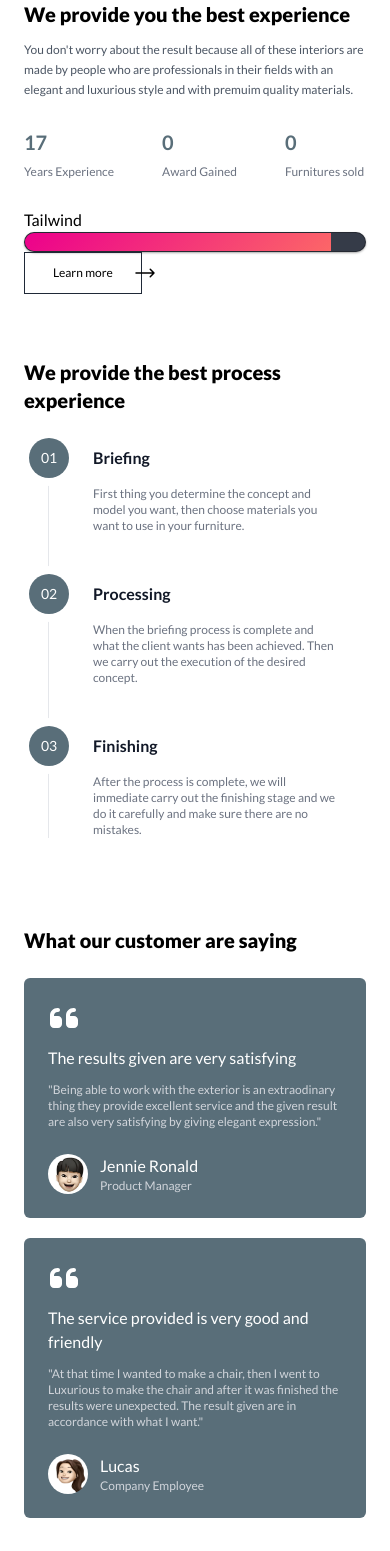
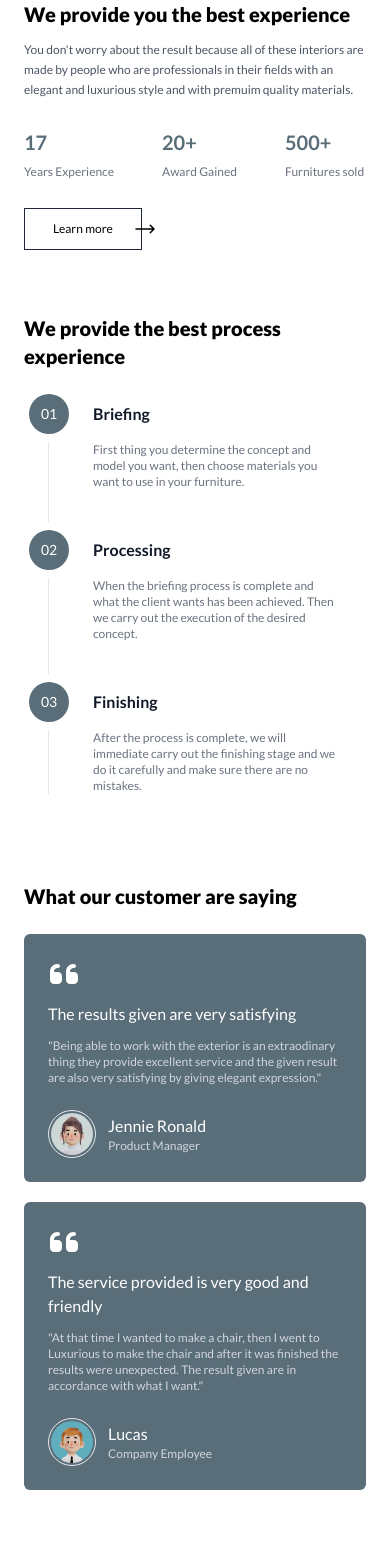
Before and after one commit to mouyleng2508/nuxt-interior, a Nuxt app: page / in a window 390 px wide. Shown: the part 1520-3071 px from the top of the page. Built offline with nearby package versions, Linux system fonts and the light colour scheme.

Commit message:
adjust font and add styles

```diff
--- a/components/Index/Experience.vue
+++ b/components/Index/Experience.vue
@@ -1,6 +1,5 @@
 <template>
-  <div
-    class="
+  <div class="
             lg:h-screen lg:flex
             items-center
             justify-center
@@ -8,13 +7,8 @@
             px-6
             lg:py-24
             py-6
-    "
-  >
-    <div
-      data-aos="fade-right"
-      data-aos-duration="2300"
-      class="lg:w-1/3 h-3/4 lg:flex hidden justify-end"
-    >
+          ">
+    <div data-aos="fade-right" data-aos-duration="2300" class="lg:w-1/3 h-3/4 lg:flex hidden justify-end">
       <img class="object-contain rounded-lg" src="/experience.jpg" alt="" />
     </div>
     <div class="lg:w-2/3 lg:pl-36">
@@ -32,24 +26,22 @@
 
       <Number />
 
-      <Progress />
-
       <!-- button -->
       <div>
-        <button
-          class="
+        <button class="
                   border border-gray-800
                   py-3
                   px-7
                   lg:text-sm
                   text-xs
                   relative
-            flex
+                  flex  items-center
                   hover:bg-gray-100
-          "
-        >
+                ">
           <div>Learn more</div>
-          <div class="absolute -right-4 lg:bottom-0 bottom-2"><Arrow /></div>
+          <div class="absolute -right-4 ">
+            <Arrow />
+          </div>
         </button>
       </div>
     </div>
@@ -68,5 +60,4 @@ export default {
 };
 </script>
 
-<style lang="scss" scoped>
-</style>
+<style lang="scss" scoped></style>
--- a/components/Index/Footer.vue
+++ b/components/Index/Footer.vue
@@ -10,41 +10,21 @@
           luxurious interior design by a <br class="hidden lg:block" />
           professional interior designer.
         </p>
-        <div class="pt-4 text-gray-300 lg:text-sm text-xs">
-          Developed by
-          <span class="hover:underline"
-            ><a href="http://mouyleng-h.me/" target="_blank"
-              >Heng Mouyleng</a
-            ></span
-          >
-          <br />
-          Using
-          <span class="hover:underline"
-            ><a href="https://nuxtjs.org/" target="_blank">Nuxtjs</a>
-          </span>
-          x
-          <span class="hover:underline"
-            ><a href="https://tailwindcss.com/" target="_blank"
-              >Tailwind</a
-            ></span
-          >
-        </div>
+
       </div>
       <div class="mb-4" v-for="i in Items" :key="i.index">
         <h2 class="mb-4 lg:text-base text-sm font-semibold text-white">
           {{ i.title }}
         </h2>
         <ul class="text-gray-300" v-for="s in i.submenu" :key="s.title">
-          <li
-            class="
+          <li class="
                                           lg:text-sm
                                           text-xs
                                           pb-1
                                           hover:underline
                                           capitalize
                                           font-normal
-            "
-          >
+                                        ">
             {{ s.title }}
           </li>
         </ul>
@@ -74,8 +54,7 @@
     </div>
 
     <!-- copy right -->
-    <div
-      class="
+    <div class="
                                     flex
                                     lg:flex-row
                                     flex-col
@@ -85,9 +64,18 @@
                                     font-light
                                     lg:text-sm
                                     text-xs
-      "
-    >
-      <div>©2022, All rights reserved</div>
+                                  ">
+      <div>©2022, All rights reserved<span class="px-2"> | </span> </div>
+      <div class=" text-gray-300 lg:text-sm text-xs">
+        Developed by
+        <span class="hover:underline font-semibold"><a href="http://mouyleng-h.me/" target="_blank">Heng
+            Mouyleng</a></span>
+        Using
+        <span class="underline font-semibold "><a href="https://nuxtjs.org/" target="_blank">Nuxtjs</a>
+        </span>
+        x
+        <span class="underline font-semibold"><a href="https://tailwindcss.com/" target="_blank">Tailwind</a></span>
+      </div>
     </div>
   </div>
 </template>
@@ -139,5 +127,4 @@ export default {
 };
 </script>
 
-<style lang="scss" scoped>
-</style>
+<style lang="scss" scoped></style>
--- a/components/Index/Subscribe.vue
+++ b/components/Index/Subscribe.vue
@@ -1,6 +1,5 @@
 <template>
-  <div
-    class="
+  <div class="
           flex flex-col
           justify-center
           items-center
@@ -11,8 +10,7 @@
           lg:pt-0
           pt-20
           text-center
-    "
-  >
+        ">
     <div class="font-extrabold lg:text-4xl text-xl">
       Subscribe to get the latest <br class="hidden lg:block" />
       news about us
@@ -26,25 +24,17 @@
       <!-- <div class="flex absolute inset-y-0 left-0 items-center pl-3 pointer-events-none">
             <svg aria-hidden="true" class="w-5 h-5 text-gray-500 dark:text-gray-400" fill="none" stroke="currentColor" viewBox="0 0 24 24" xmlns="http://www.w3.org/2000/svg"><path stroke-linecap="round" stroke-linejoin="round" stroke-width="2" d="M21 21l-6-6m2-5a7 7 0 11-14 0 7 7 0 0114 0z"></path></svg>
         </div> -->
-      <input
-        type="search"
-        id="search"
-        class="
+      <input type="search" id="search" class="
               block
               p-4
-          lg:pl-8
+              lg:pl-6
               w-full
               lg:text-sm
               text-xs text-gray-900
               bg-gray-50
-          border border-gray-300
-        "
-        placeholder="Enter your email address"
-        required
-      />
-      <button
-        type="submit"
-        class="
+              border border-gray-300 focus:outline-none
+            " placeholder="Enter your email address" required />
+      <button type="submit" class="
               text-white
               absolute
               right-2.5
@@ -56,8 +46,7 @@
               lg:px-6
               px-4
               py-2
-        "
-      >
+            ">
         Subscribe
       </button>
     </div>
@@ -68,5 +57,4 @@
 export default {};
 </script>
 
-<style lang="scss" scoped>
-</style>
+<style lang="scss" scoped></style>
--- a/components/Reusable/Number.vue
+++ b/components/Reusable/Number.vue
@@ -1,11 +1,7 @@
 <template>
   <div class="lg:py-10 py-7 flex space-x-12">
     <div>
-      <div
-        id="number"
-        data-value="17"
-        class="lg:text-4xl text-xl text-primary font-bold"
-      >
+      <div id="number" data-value="17" class="lg:text-4xl text-xl text-primary font-bold">
         0
       </div>
       <div class="lg:text-sm text-xs text-gray-500 lg:pt-4 pt-2">
@@ -13,24 +9,16 @@
       </div>
     </div>
     <div>
-      <div
-        id="number"
-        data-value="85"
-        class="lg:text-4xl text-xl text-primary font-bold"
-      >
-        0
+      <div id="number" data-value="85" class="lg:text-4xl text-xl text-primary font-bold">
+        20+
       </div>
       <div class="lg:text-sm text-xs text-gray-500 lg:pt-4 pt-2">
         Award Gained
       </div>
     </div>
     <div>
-      <div
-        id="number"
-        data-value="537"
-        class="lg:text-4xl text-xl text-primary font-bold"
-      >
-        0
+      <div id="number" data-value="537" class="lg:text-4xl text-xl text-primary font-bold">
+        500+
       </div>
       <div class="lg:text-sm text-xs text-gray-500 lg:pt-4 pt-2">
         Furnitures sold
@@ -72,5 +60,4 @@ export default {
 };
 </script>
 
-<style lang="scss" scoped>
-</style>
+<style lang="scss" scoped></style>
--- a/components/Reusable/Profile.vue
+++ b/components/Reusable/Profile.vue
@@ -1,10 +1,6 @@
 <template>
   <div class="flex items-center space-x-3 pt-6">
-    <img
-      class="w-10 h-10 object-cover rounded-full"
-      :src="profile"
-      alt="Rounded avatar"
-    />
+    <img class="w-12 h-12 object-cover rounded-full border p-0.5" :src="profile" alt="Rounded avatar" />
     <div class="">
       <div class="text-base">{{ fullname }}</div>
       <div class="text-xs text-gray-300">{{ position }}</div>
@@ -22,5 +18,4 @@ export default {
 };
 </script>
 
-<style lang="scss" scoped>
-</style>
+<style lang="scss" scoped></style>
```
Also changed, not shown: components/Reusable/Timeline.vue (+5 -10 lines), static/person1.jpeg, static/person2.jpeg. Lines whose indentation alone changed are shown as unchanged.
